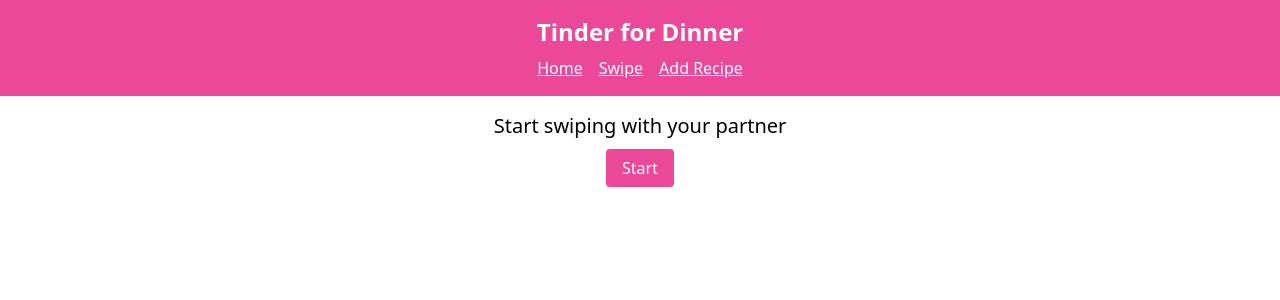
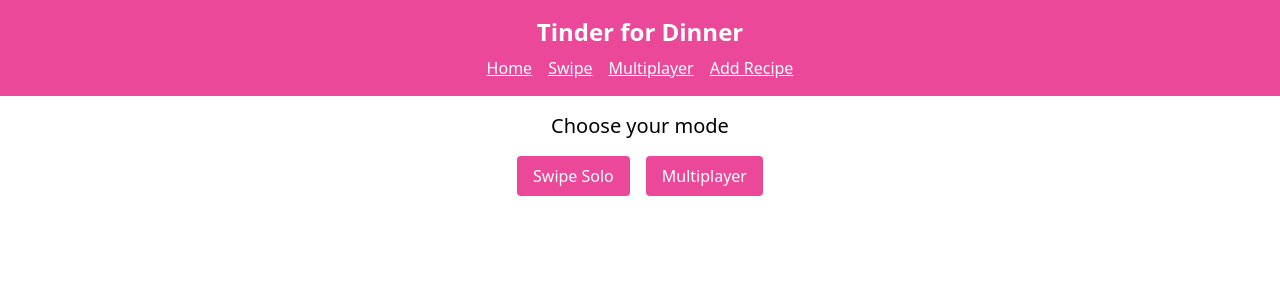
Before and after one commit to JPK-128/TinderForDinner_New, a React (Vite) app: page / in a window 1280 px wide. Shown: the top 300 px of the page. Built offline with nearby package versions, Linux system fonts and the light colour scheme; the HTML template or start-up script is replaced by a standard one.

Commit message:
Add multiplayer option

```diff
--- a/src/App.jsx
+++ b/src/App.jsx
@@ -2,6 +2,7 @@
 import Swipe from './Swipe';
 import Match from './Match';
 import AddRecipe from './AddRecipe';
+import Multiplayer from './Multiplayer';
 import { RecipeProvider } from './RecipeContext';
 
 export default function App() {
@@ -13,6 +14,7 @@
         <nav className="mt-2">
           <Link className="underline mr-4" to="/">Home</Link>
           <Link className="underline mr-4" to="/swipe">Swipe</Link>
+          <Link className="underline mr-4" to="/multiplayer">Multiplayer</Link>
           <Link className="underline" to="/add">Add Recipe</Link>
         </nav>
       </header>
@@ -22,6 +24,7 @@
           <Route path="/swipe" element={<Swipe />} />
           <Route path="/match" element={<Match />} />
           <Route path="/add" element={<AddRecipe />} />
+          <Route path="/multiplayer" element={<Multiplayer />} />
         </Routes>
       </main>
     </div>
@@ -32,10 +35,21 @@
 function Home() {
   return (
     <div className="p-4 text-center">
-      <h2 className="text-xl mb-4">Start swiping with your partner</h2>
-      <Link to="/swipe" className="bg-pink-500 text-white px-4 py-2 rounded">
-        Start
-      </Link>
+      <h2 className="text-xl mb-4">Choose your mode</h2>
+      <div className="space-x-4">
+        <Link
+          to="/swipe"
+          className="bg-pink-500 text-white px-4 py-2 rounded inline-block"
+        >
+          Swipe Solo
+        </Link>
+        <Link
+          to="/multiplayer"
+          className="bg-pink-500 text-white px-4 py-2 rounded inline-block"
+        >
+          Multiplayer
+        </Link>
+      </div>
     </div>
   );
 }
--- /dev/null
+++ b/src/Multiplayer.jsx
@@ -0,0 +1,11 @@
+import { Link } from 'react-router-dom';
+
+export default function Multiplayer() {
+  return (
+    <div className="p-4 text-center">
+      <h2 className="text-xl font-bold mb-4">Multiplayer Session</h2>
+      <p className="mb-4">Here you can create or join a multiplayer session. This is a placeholder for future functionality.</p>
+      <Link to="/" className="underline">Back to Home</Link>
+    </div>
+  );
+}
```
